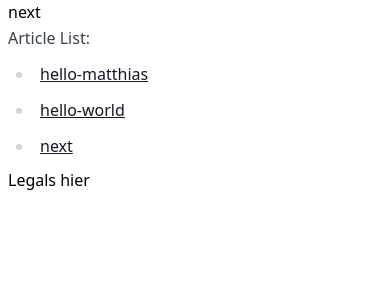
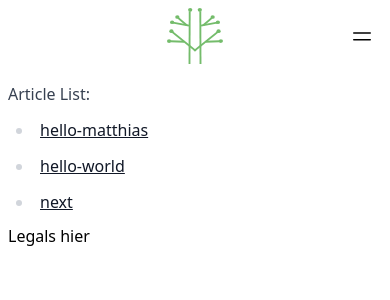
Before and after one commit to matthias-matthies/blog, a Next.js app: page /blog in a window 390 px wide. Shown: the top 300 px of the page. Built offline with nearby package versions, Linux system fonts and the light colour scheme.

Commit message:
Did some stuff for navigation like auto discovery of categories

```diff
--- a/app/components/LayoutHeader.tsx
+++ b/app/components/LayoutHeader.tsx
@@ -1,9 +1,14 @@
 import Navbar from "@/app/components/Navbar";
+import MobileNavbar from "@/app/components/MobileNavbar";
+import {parseDirectoryForNavbar} from "@/app/lib/fileSystemParser";
 
 const LayoutHeader = ({ className = "" }: {className?: string;}) => {
+    const links = parseDirectoryForNavbar(`${process.env.BASE_DIRECTORY}`)
+
     return (
-        <header className={className}>
-            <Navbar />
+        <header className={`fixed top-0 w-screen backdrop-blur-sm z-10 ${className}`}>
+            <Navbar links={links} className={`container mx-auto hidden md:block`} />
+            <MobileNavbar links={links} className={`container mx-auto block md:hidden`}/>
         </header>
     )
 }
--- /dev/null
+++ b/app/components/MobileNavbar.tsx
@@ -0,0 +1,43 @@
+"use client"
+
+import Link from "next/link";
+import Image from "next/image";
+import Logo from "@/app/assets/Logo.svg"
+import {useState} from "react";
+import {FSFile} from "@/app/types/FileSystem";
+
+const MobileNavbar = ({ className = "", links = [] }: {className?: string; links?: FSFile[]}) => {
+    const [isNavOpen, setIsNavOpen] = useState(false)
+    const toggleNav = () => {
+        setIsNavOpen(!isNavOpen)
+    }
+
+    return (
+        <nav className={`py-4 relative flex flex-row justify-end md:py-8 lg:py-16 ${className}`}>
+            <Link className={`fixed left-1/2 top-1/2 -translate-x-1/2 -translate-y-1/2`} href={`/`}>
+                <Image
+                    src={Logo}
+                    width={56}
+                    height={56}
+                    alt={`Blog Logo with Link to Homepage`} />
+            </Link>
+            <div className={`p-2  ${isNavOpen ? "hidden" : "block"}`} onClick={() => toggleNav()}>
+                <svg xmlns="http://www.w3.org/2000/svg" fill="none" viewBox="0 0 24 24" strokeWidth={1.5} stroke="currentColor" className="w-6 h-6">
+                    <path strokeLinecap="round" strokeLinejoin="round" d="M3.75 9h16.5m-16.5 6.75h16.5" />
+                </svg>
+            </div>
+            <div className={`p-2 ${isNavOpen ? "block" : "hidden"}`} onClick={() => toggleNav()}>
+                <svg xmlns="http://www.w3.org/2000/svg" fill="none" viewBox="0 0 24 24" strokeWidth={1.5} stroke="currentColor" className="w-6 h-6">
+                    <path strokeLinecap="round" strokeLinejoin="round" d="M6 18L18 6M6 6l12 12"/>
+                </svg>
+            </div>
+
+            <ul className={`hidden flex-row justify-between`}>
+                <li className={`text-lg font-bold uppercase`}><Link href={`/blog`}>Blog</Link></li>
+                {links.map((link) => (<li className={`text-lg font-bold uppercase`}><Link href={`/${process.env.BASE_DIRECTORY}/${link.name}`}>{link.name}</Link></li>))}
+            </ul>
+        </nav>
+    )
+}
+
+export default MobileNavbar
--- a/app/components/Navbar.tsx
+++ b/app/components/Navbar.tsx
@@ -1,14 +1,13 @@
-import {parseDirectoryForNavbar} from "@/app/lib/fileSystemParser";
 import Link from "next/link";
 import {FSFile} from "@/app/types/FileSystem";
 
+const Navbar = ({ className = "", links = [] }: {className?: string; links?: FSFile[]}) => {
 
-const Navbar = ({ className = "" }: {className?: string;}) => {
-    const links = parseDirectoryForNavbar(`${process.env.BASE_DIRECTORY}`)
     return (
-        <nav className={className}>
-            <ul>
-                {links.map((link) => (<li><Link href={`/${process.env.BASE_DIRECTORY}/${link.name}`}>{link.name}</Link></li>))}
+        <nav className={`py-4 md:py-8 lg:py-16 ${className}`}>
+            <ul className={`flex flex-row justify-between`}>
+                <li className={`text-lg font-bold uppercase`}><Link href={`/blog`}>Blog</Link></li>
+                {links.map((link) => (<li className={`text-lg font-bold uppercase`}><Link href={`/${process.env.BASE_DIRECTORY}/${link.name}`}>{link.name}</Link></li>))}
             </ul>
         </nav>
     )
--- a/app/layout.tsx
+++ b/app/layout.tsx
@@ -19,8 +19,8 @@ export default function RootLayout(
     return (
         <html lang="en">
             <body>
-                <LayoutHeader className={"container mx-auto md:px-0 px-2"} />
-                <main className={"container mx-auto md:px-0 px-2"}>
+                <LayoutHeader className={"md:px-0 px-2"} />
+                <main className={"container mx-auto md:px-0 px-2 mt-20 md:mt-24 lg:mt-40"}>
                     {children}
                 </main>
                 <LayoutFooter className={"container mx-auto md:px-0 px-2"} />
--- a/app/page.tsx
+++ b/app/page.tsx
@@ -4,6 +4,7 @@ import {Article} from "@/app/types/Article";
 
 export default function Home() {
     const allArticles = readDirectoryRecursively(`${process.env.BASE_DIRECTORY}`)
+
     const recentArticles = allArticles
         .sort((a,b) => b.metadata.date.valueOf() - a.metadata.date.valueOf())
         .filter((article) => article.metadata.date < new Date())
```
Also changed, not shown: blog/hello-world.mdx (+27 -4 lines), blog/next/test/blog.mdx (+8 -0 lines), blog/next/test/test2/tes3/blog2.mdx (+8 -0 lines), app/assets/Logo.svg (added), 1 other file (tests, documents, lock files or other folders).
